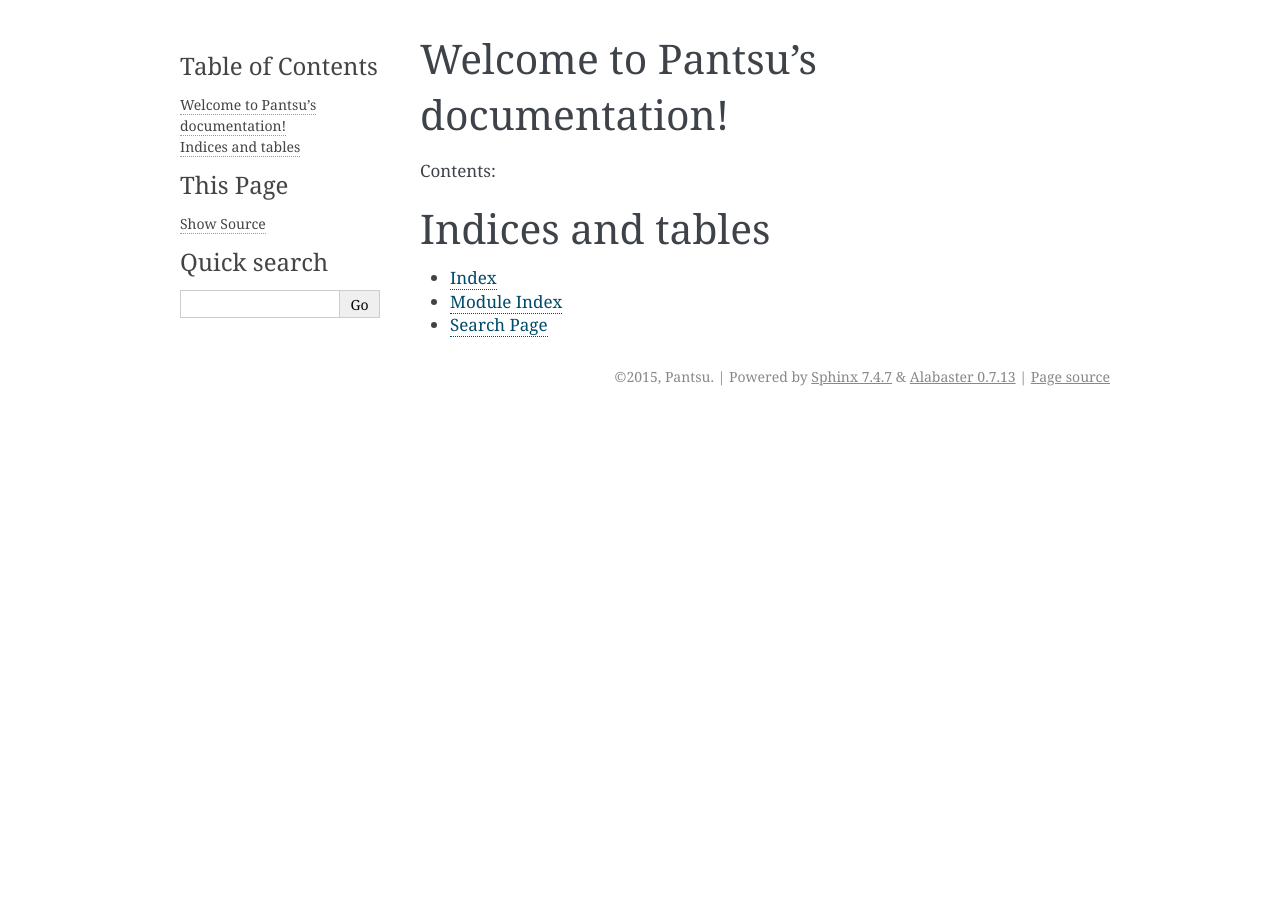
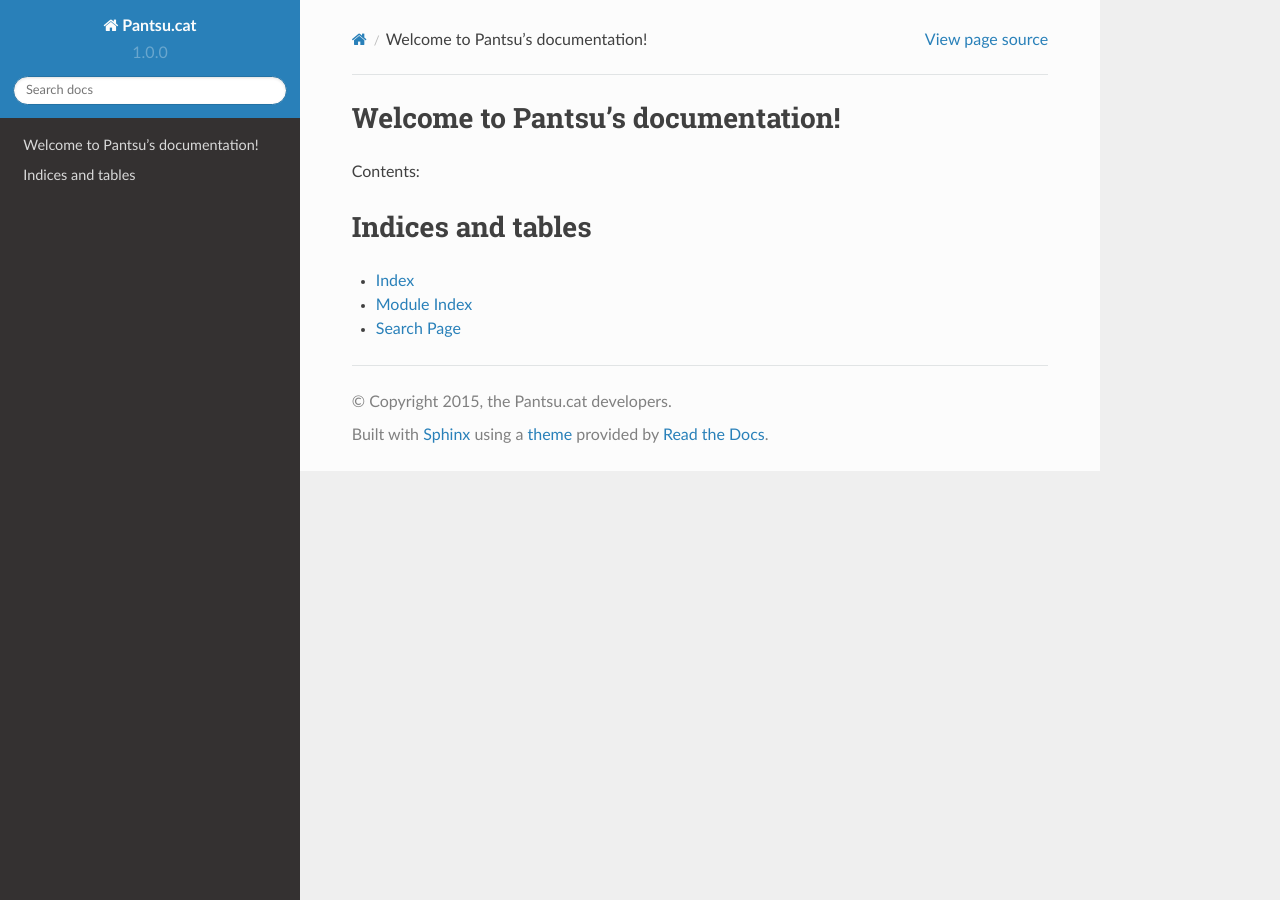
Before and after one commit to Flandre-X/docs, a Sphinx documentation site: the page built from source/index.rst, in a window 1280 px wide. Built offline with Sphinx 7.4.7 and the Read the Docs theme 2.0.0, drawn with Linux system fonts in a browser that asks for light colours; formulas are drawn with MathJax 3.

Commit message:
Add theme read_the_docs

```diff
--- a/source/conf.py
+++ b/source/conf.py
@@ -51,9 +51,9 @@
 master_doc = 'index'
 
 # General information about the project.
-project = 'Pantsu'
-copyright = '2015, Pantsu'
-author = 'Pantsu'
+project = "Pantsu.cat"
+copyright = '2015, the Pantsu.cat developers'
+author = 'Pantsu.cat developers'
 
 # The version info for the project you're documenting, acts as replacement for
 # |version| and |release|, also used in various other places throughout the
@@ -113,7 +113,7 @@
 
 # The theme to use for HTML and HTML Help pages.  See the documentation for
 # a list of builtin themes.
-html_theme = 'alabaster'
+html_theme = "sphinx_rtd_theme"
 
 # Theme options are theme-specific and customize the look and feel of a theme
 # further.  For a list of options available for each theme, see the
@@ -121,7 +121,7 @@
 #html_theme_options = {}
 
 # Add any paths that contain custom themes here, relative to this directory.
-#html_theme_path = []
+html_theme_path = ['_themes']
 
 # The name for this set of Sphinx documents.  If None, it defaults to
 # "<project> v<release> documentation".
```
